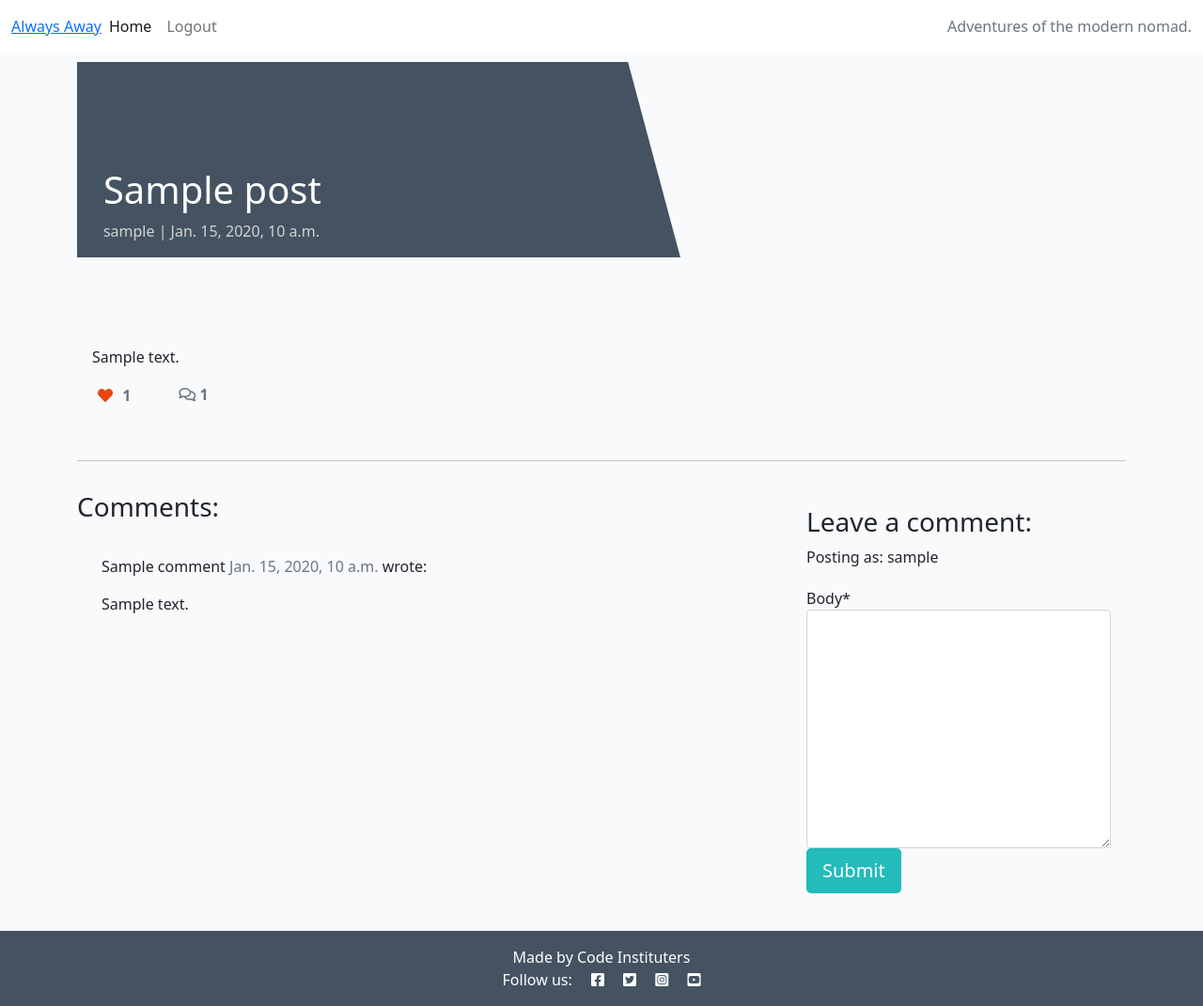
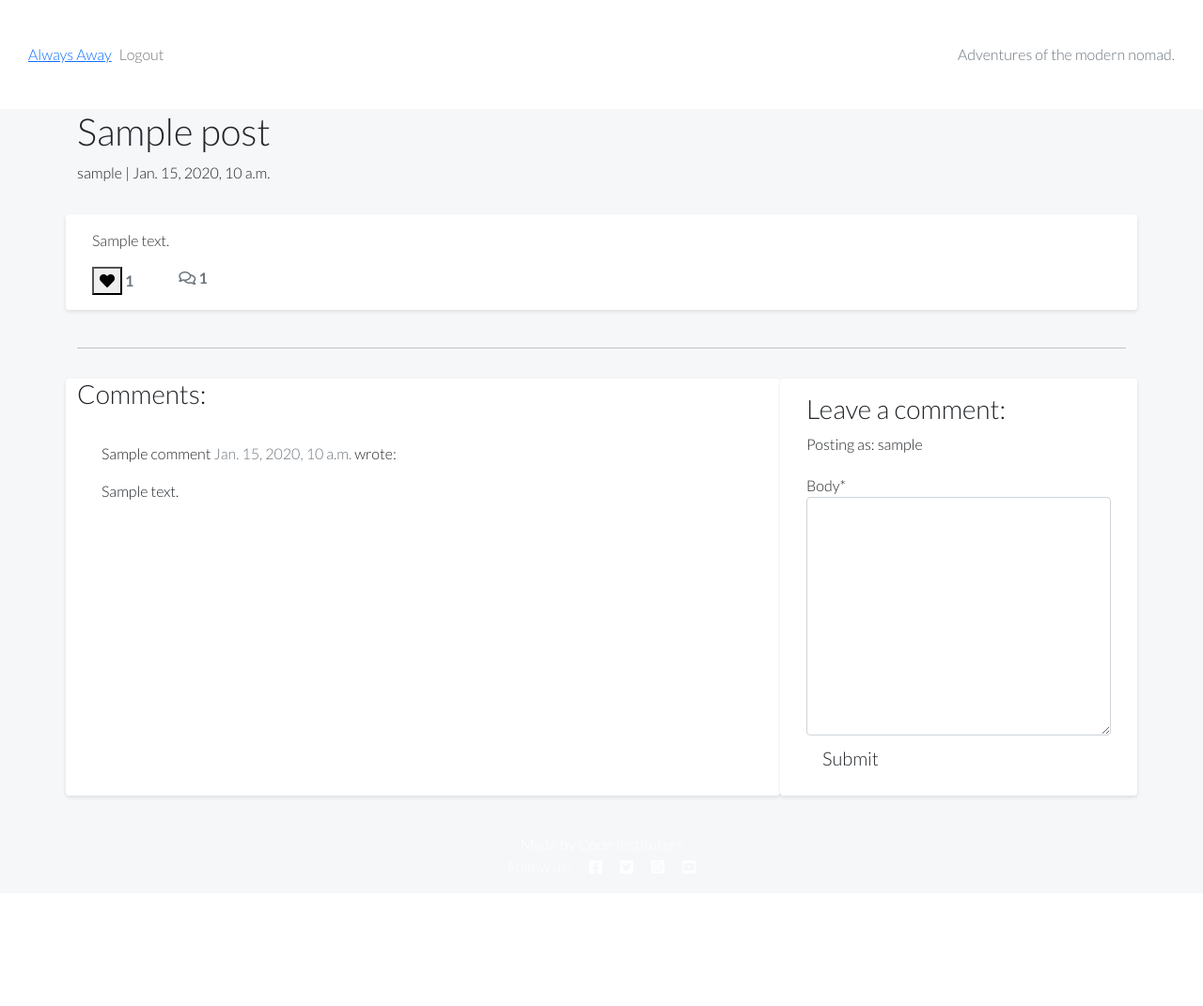
Before and after one commit to KrystalCoding/always-away, a Django app: a page that uses templates/base.html in a window 1280 px wide. Shown: the whole page at 94% size. After the commit the page ends 852 px from the top, so only its background shows below. Run offline with Django 3.2, Linux system fonts and the light colour scheme; a user stored in the database is signed in; tables that the repository leaves empty hold one stand-in row (values such as "Sample post"); some libraries are stand-ins or nearby versions.

Commit message:
Adjusting styles and designs

```diff
--- a/blog/forms.py
+++ b/blog/forms.py
@@ -3,10 +3,10 @@ from .models import Post
 from django import forms
 
 
-class PostForm(forms.ModelForm):
-    class Meta:
-        model = Post
-        fields = ['title', 'content', 'featured_image', 'status']
+# class PostForm(forms.ModelForm):
+#    class Meta:
+#        model = Post
+#        fields = ['title', 'content', 'featured_image', 'status']
 
 class CommentForm(forms.ModelForm):
     class Meta:
--- a/blog/urls.py
+++ b/blog/urls.py
@@ -2,10 +2,9 @@ from . import views
 from django.urls import path
 
 
-app_name = 'blog'
+# app_name = 'blog'
 
 urlpatterns = [
-
     path('', views.PostList.as_view(), name='home'),
     path('<slug:slug>/', views.PostDetail.as_view(), name='post_detail'),
     path('like/<slug:slug>', views.PostLike.as_view(), name='post_like'),
--- a/blog/views.py
+++ b/blog/views.py
@@ -3,7 +3,7 @@ from django.views import generic, View
 from django.http import HttpResponseRedirect
 from django.contrib import messages
 from .models import Post
-from .forms import CommentForm, PostForm
+from .forms import CommentForm#, PostForm
 from django.contrib.auth.decorators import login_required
 from django.utils.decorators import method_decorator
 
@@ -84,14 +84,14 @@ class PostLike(View):
 
 @login_required
 def create_blog_post(request):
-    if request.method == 'POST':
-        form = BlogForm(request.POST)
-        if form.is_valid():
-            new_post = form.save(commit=False)
-            new_post.author = request.user
-            new_post.save()
-            messages.success(request, 'Your post has been created!')
-            return redirect('blog:index')  # Redirect to the blog index page
-    else:
-        form = BlogForm()
-    return render(request, 'blog/create_post.html', {'form': form})
+   if request.method == 'POST':
+       form = PostForm(request.POST)
+       if form.is_valid():
+           new_post = form.save(commit=False)
+           new_post.author = request.user
+           new_post.save()
+           messages.success(request, 'Your post has been created!')
+           return redirect('blog:index')  # Redirect to the blog index page
+   else:
+       form = PostForm()
+   return render(request, 'blog/create_post.html', {'form': form})
--- a/static/css/style.css
+++ b/static/css/style.css
@@ -1,142 +1,63 @@
 body {
-    background-color: #F9FAFC;
+    background-color: #F5F7F9;
+    font-family: Lato, sans-serif;
 }
 
-.brand {
-    font-family: Lato, sans-serif;
-    font-size: 1.4rem;
-    font-weight: 700;
-    color: #4A4A4F;
-}
-
-.red-o {
-    color: #E84610;
-}
-
-.thin {
-    font-weight: 300;
-}
-
-.light-bg {
-    background-color: #fff;
-}
-
-.dark-bg {
-    background-color: #445261;
-}
-
-.main-bg {
-    background-color: #F9FAFC;
+.container-fluid {
+    padding: 30px;
 }
 
 .card {
     border: none;
-    background-color: transparent;
+    background-color: #FFFFFF;
+    box-shadow: 0 2px 4px rgba(0, 0, 0, 0.1);
+    transition: transform 0.2s ease-in-out;
 }
 
-.image-container {
-    position: relative;
+.card:hover {
+    transform: translateY(-5px);
 }
 
-.image-flash {
-    position: absolute;
-    bottom: 5%;
-    min-width: 30%;
-    left: -2px;
-    background-color: #23BBBB;
+.card-img-top {
+    max-height: 200px;
+    object-fit: cover;
 }
 
-.author {
-    color: white;
-    margin: 4px;
-    text-transform: uppercase;
+.image-overlay {
+    background-color: rgba(0, 0, 0, 0.5);
+    padding: 10px;
+    color: #FFFFFF;
+    opacity: 0;
+    transition: opacity 0.2s ease-in-out;
 }
 
-.masthead {
-    margin-top: 10px;
-    overflow: hidden;
-    position: relative;
-    display: inline-block;
-    height: 33vh;
-    width: 100%;
+.card:hover .image-overlay {
+    opacity: 1;
 }
 
-.masthead-text {
-    background-color: #445261;
-    color: white;
-    position: relative;
+.author,
+.card-text.text-muted {
+    margin: 5px 0;
+    font-size: 14px;
 }
 
-.masthead-image {
-    position: relative;
-    overflow: hidden;
+.card-title {
+    font-size: 18px;
+    margin-top: 10px;
 }
 
-.masthead-image:after {
-    content: "";
-    position: absolute;
-    top: 0;
-    right: 90%;
-    height: 100%;
-    width: 150%;
-    background: #445261;
-    -webkit-transform: skew(15deg);
-    -moz-transform: skew(15deg);
-    transform: skew(15deg);
-    z-index: 100;
+.card-text {
+    color: #333;
 }
 
-.post-link {
-    text-decoration: none;
-    color: #445261;
+.page-link {
+    color: #7FBCC7;
 }
 
-.post-link:hover,
-.page-link {
-    color: #E84610;
+.page-link:hover {
+    color: #525252;
 }
 
-.post-title {
-    margin-top: 20%;
-    margin-left: 5%;
+.pagination {
+    margin-top: 20px;
 }
-
-.post-subtitle {
-    margin-left: 5%;
-    color: lightgray;
-}
-
-.btn-signup {
-    background-color: #23BBBB;
-    color: #fff;
-}
-
-.btn-signup:hover,
-.btn-signup:active {
-    background-color: #fff;
-    color: #23BBBB;
-}
-
-.link {
-    color: #23BBBB;
-    text-decoration: none;
-}
-
-.link:hover,
-.link:active {
-    color: #445261;
-    text-decoration: underline;
-}
-
-.btn-like {
-    color: #E84610;
-    border: none;
-    background: transparent;
-}
-
-.btn-like:hover,
-.btn-like:active {
-    color: #E84610;
-    background: transparent;
-    border: none;
-}
--- a/templates/base.html
+++ b/templates/base.html
@@ -29,7 +29,6 @@
             <a class="custom-logo" href="{% url 'home' %}">
                 <span class="brand-text">A<span class="gray-dot">l</span>ways <span class="blue-o">A</span>way</span>
             </a>
-
             <button class="navbar-toggler" type="button" data-bs-toggle="collapse" data-bs-target="#navbarText"
                 aria-controls="navbarText" aria-expanded="false" aria-label="Toggle navigation">
                 <span class="navbar-toggler-icon"></span>
@@ -37,8 +36,9 @@
             <div class="collapse navbar-collapse" id="navbarText">
                 <ul class="navbar-nav me-auto mb-2 mb-lg-0">
                     <li class="nav-item">
-                        <a class="nav-link active" aria-current="page" href="{% url 'home' %}">Home</a>
-                    </li>
+                        <!--<a class="nav-link active" aria-current="page" href="{% url 'home' %}">Home</a>
+                    </li>-->
+
                     {% if user.is_authenticated %}
                     <li class="nav-item">
                         <a class="nav-link" href="{% url 'account_logout' %}">Logout</a>
```
Also changed, not shown: templates/index.html (+13 -14 lines).
